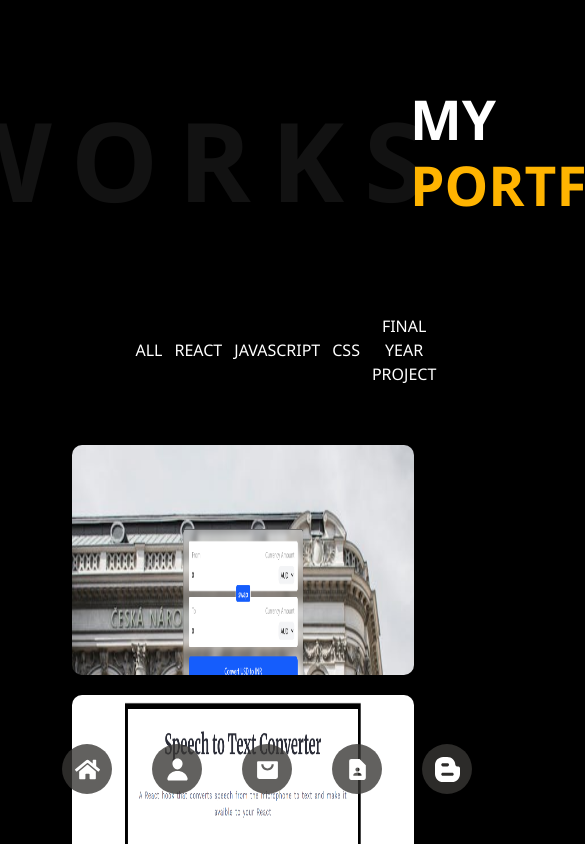
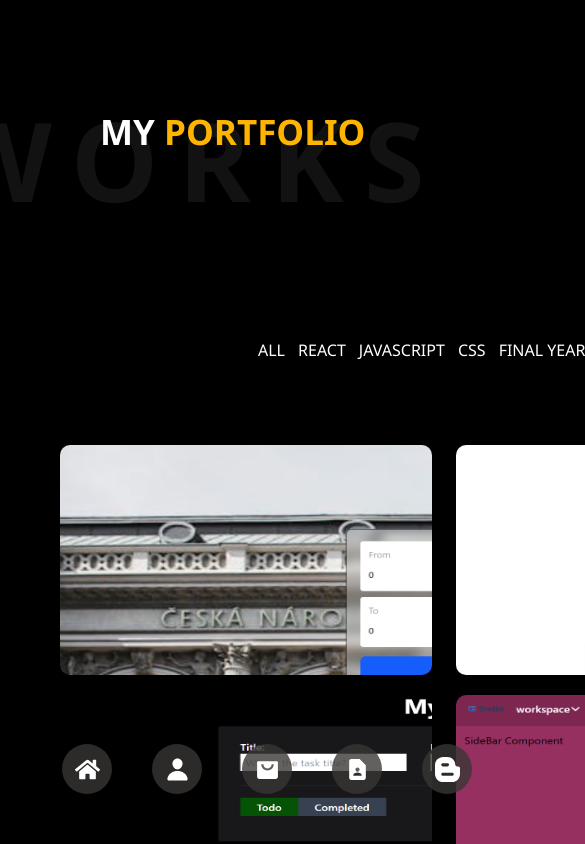
Before and after one commit to AmirAliAmin/Protfolio, a React (Create React App) app: page /Portfolio in a window 390 px wide. Shown: the top 844 px of the page, 585 px wide, since content can reach past the window. Built offline with nearby package versions, Linux system fonts and the light colour scheme.

Commit message:
upadated all

```diff
--- a/src/Component/About.jsx
+++ b/src/Component/About.jsx
@@ -98,7 +98,7 @@ export default function About() {
           </h1>
           <span className="title-bg">resume</span>
         </div>
-        <div className="row personal-info">
+        <div className="row personal-info container">
           <div className="col-lg-6 col-md-12 col-sm-12 personal-detail">
             <h2 className="h2">Personal Infos</h2>
             <div className="row mt-3">
@@ -173,7 +173,7 @@ export default function About() {
         <div className="my_skill">
           <h3 className="text-center text-sm-center">MY SKILLS</h3>
           {/* 1️⃣ Put container outside the row for proper padding */}
-          <div className="container pb-5" style={{width:"880px"}}>
+          <div className="mx-auto pb-5" style={{width:"1050px"}}>
             {/* 2️⃣ g-4 adds gutter (space) between cards */}
             <div className="row g-6">
               {skill.map((item, idx) => (
--- a/src/Component/Blog.css
+++ b/src/Component/Blog.css
@@ -61,3 +61,8 @@ body{
     padding: 20px;
     border-radius: 0px 0px 10px 10px;
 }
+  @media screen and (max-width: 768px){
+    .blog-box{
+        width: 880px;
+    }
+  }
--- a/src/Component/Contact.css
+++ b/src/Component/Contact.css
@@ -148,3 +148,13 @@
       font-weight: bolder;
       margin: 0;
   }
+  @media screen and (max-width: 768px){
+    .contact-title h1{
+        font-size: 50px;
+    }
+    .contact-con{
+        width: 880px;
+    }
+
+
+  }
--- a/src/Component/Contact.jsx
+++ b/src/Component/Contact.jsx
@@ -19,8 +19,8 @@ export default function Contact() {
                 <h1>get in <span style={{color:"#ffb400"}}>touch</span></h1>
                 <span className='c-title-bg'>contact</span>
             </div>
-            <div className='row container mx-5'>
-                <div className='col-lg-4 col-md-12'>
+            <div className='row contact-con container mx-5'>
+                <div className='col-lg-4 col-md-12 col-sm-12'>
                     <h3>Don't be shy !</h3>
                     <p>Feel free to get in touch with me. I am always open to discussing new projects, creative ideas or opportunities to be part of your visions.</p>
                     <div className='card2'>
--- a/src/Component/Portfolio.jsx
+++ b/src/Component/Portfolio.jsx
@@ -143,9 +143,9 @@ export default function Portfolio() {
             </li>
           </ul>
         </div>
-        <div className="row mt-5 container">
+        <div className="row mt-5 container card-body">
           {items.map((item, index) => (
-            <div className="col-lg-4 col-md-6 col-sm-12" key={index}>
+            <div className="col-lg-4 card-body1 col-md-6 col-sm-6" key={index}>
               <div className="card1">
                 <div className="bg-gallery">
                   <p>{item.p}</p>
--- a/src/Component/Potfolio.css
+++ b/src/Component/Potfolio.css
@@ -32,6 +32,7 @@
     height: 10vh;
     display: flex;
     justify-content: center;
+    /* border: 1px solid white; */
 }
 .p-navbar ul{
     width: 50%;
@@ -77,3 +78,28 @@
 .card1:hover .bg-gallery{
     visibility: visible;
 }
+.gallery-img {
+  height: 40vh;          /* adjust as you like */
+  object-fit: cover;     /* crop nicely */
+}
+@media screen and (max-width: 768px){
+    .portfolio-title h1{
+       left: 100px;
+       font-size: 35px;
+       margin-top: 25px;
+    }
+    .p-navbar{
+        width: 880px;
+    }
+    .card-body{
+        width: 880px;
+        display: flex;
+
+    }
+    .card-body1{
+        width: 45%;
+    }
+    .card1{
+        width: 100%;
+    }
+}
```
